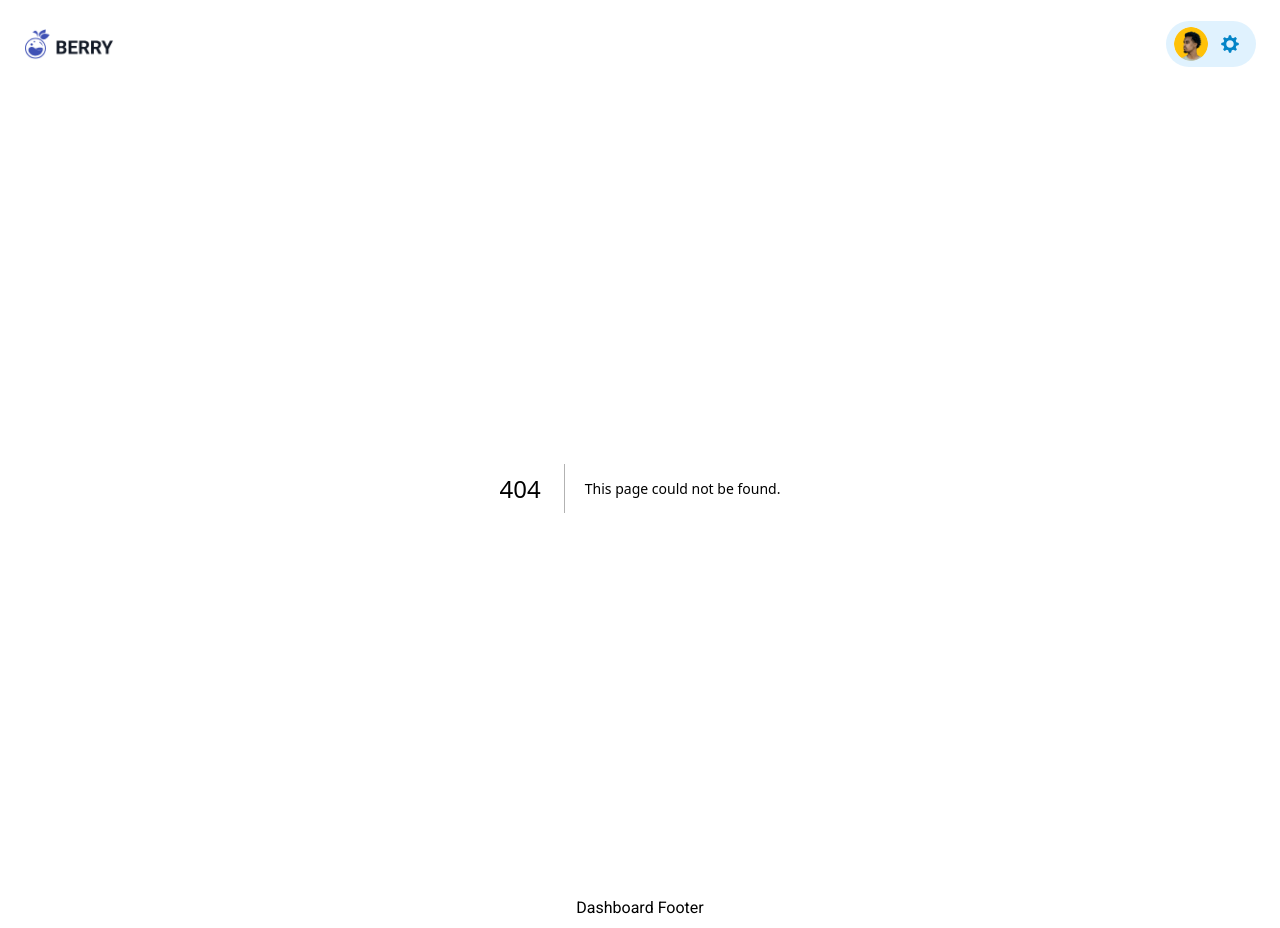
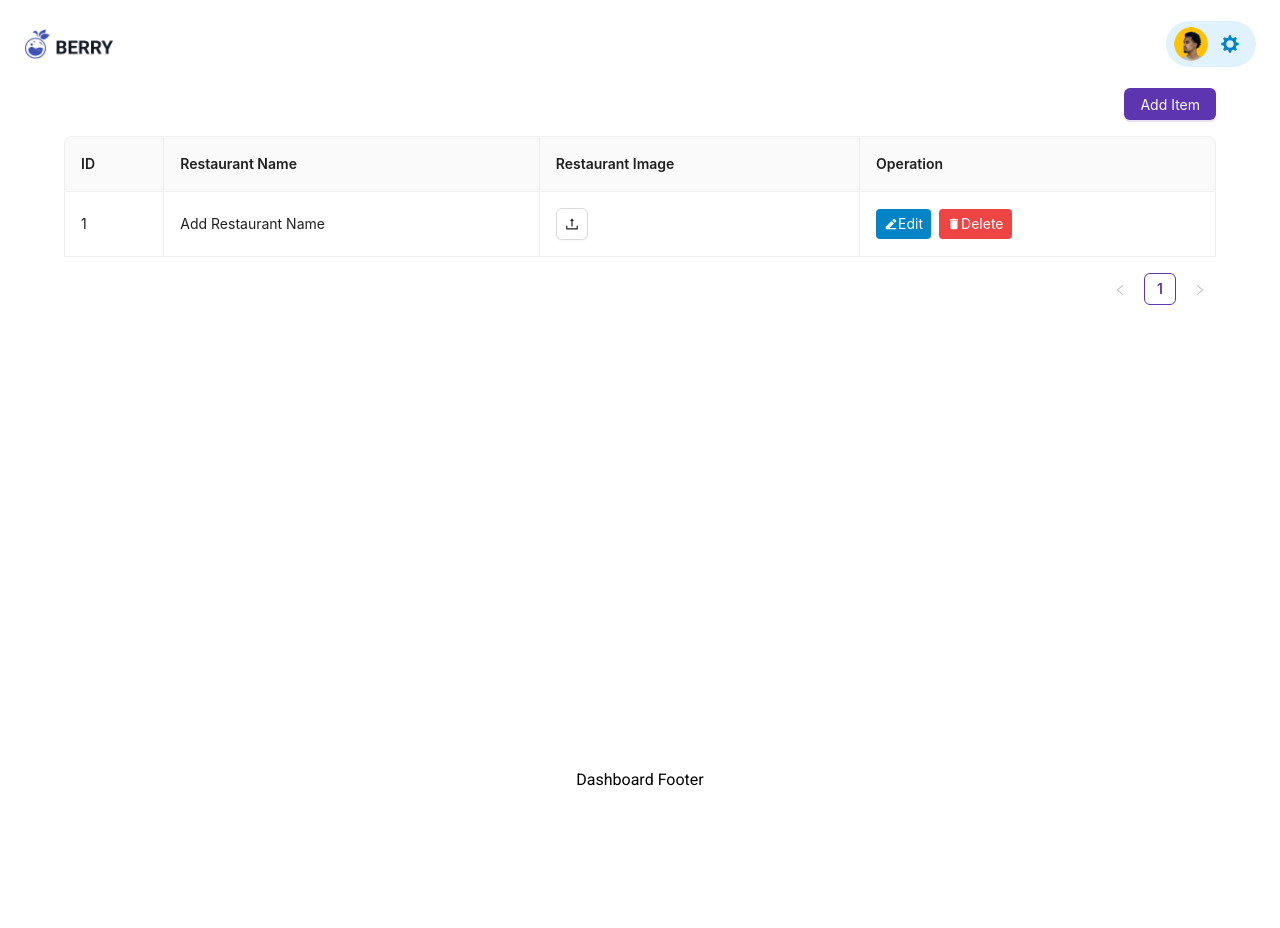
Before and after one commit to rehanmosabbir/codecamprestora.web, a Next.js app: page /dashboard/categories in a window 1280 px wide. Before the commit this address had no page. After the commit the page ends 800 px from the top, so only its background shows below. Built offline with nearby package versions, Linux system fonts and the light colour scheme.

Commit message:
Restaurant Category basic functionality

```diff
--- a/package.json
+++ b/package.json
@@ -11,6 +11,10 @@
   "dependencies": {
     "@ant-design/cssinjs": "^1.18.1",
     "@ant-design/icons": "^5.2.6",
+    "@dnd-kit/core": "^6.1.0",
+    "@dnd-kit/modifiers": "^7.0.0",
+    "@dnd-kit/sortable": "^8.0.0",
+    "@dnd-kit/utilities": "^3.2.2",
     "antd": "^5.12.4",
     "next": "14.0.4",
     "next-auth": "^4.24.5",
--- a/src/components/AuthProvider.tsx
+++ b/src/components/AuthProvider.tsx
@@ -1,5 +1,3 @@
-"use client";
-
 import { SessionProvider } from "next-auth/react";
 import React from "react";
 
--- /dev/null
+++ b/src/components/RestaurantCategoryComponent/RestaurantCategory.tsx
@@ -0,0 +1,366 @@
+import type { DragEndEvent } from "@dnd-kit/core";
+import {
+  DndContext,
+  PointerSensor,
+  useSensor,
+  useSensors,
+} from "@dnd-kit/core";
+import { restrictToVerticalAxis } from "@dnd-kit/modifiers";
+import {
+  arrayMove,
+  SortableContext,
+  useSortable,
+  verticalListSortingStrategy,
+} from "@dnd-kit/sortable";
+import { CSS } from "@dnd-kit/utilities";
+import React, { useState } from "react";
+import {
+  Button,
+  Form,
+  Input,
+  InputNumber,
+  Popconfirm,
+  Table,
+  Typography,
+  Upload,
+} from "antd";
+import { RiEdit2Fill } from "react-icons/ri";
+import { MdDelete } from "react-icons/md";
+import { IoMdSave } from "react-icons/io";
+import { TbPencilCancel } from "react-icons/tb";
+import type { ColumnsType } from "antd/es/table";
+import { UploadOutlined } from "@ant-design/icons";
+
+interface DataType {
+  key: string;
+  name: string;
+  picture: any;
+}
+
+interface EditableCellProps extends React.HTMLAttributes<HTMLElement> {
+  editing: boolean;
+  dataIndex: string;
+  title: any;
+  inputType: "number" | "text";
+  record: DataType;
+  index: number;
+  children: React.ReactNode;
+}
+
+const EditableCell: React.FC<EditableCellProps> = ({
+  editing,
+  dataIndex,
+  title,
+  inputType,
+  record,
+  index,
+  children,
+  ...restProps
+}) => {
+  const inputNode = inputType === "number" ? <InputNumber /> : <Input />;
+
+  return (
+    <td {...restProps}>
+      {editing ? (
+        <Form.Item
+          name={dataIndex}
+          style={{ margin: 0 }}
+          rules={[
+            {
+              required: true,
+              message: `Please Input ${title}!`,
+            },
+          ]}
+        >
+          {inputNode}
+        </Form.Item>
+      ) : (
+        children
+      )}
+    </td>
+  );
+};
+
+interface RowProps extends React.HTMLAttributes<HTMLTableRowElement> {
+  "data-row-key": string;
+}
+
+const Row = (props: RowProps) => {
+  const {
+    attributes,
+    listeners,
+    setNodeRef,
+    transform,
+    transition,
+    isDragging,
+  } = useSortable({
+    id: props["data-row-key"],
+  });
+
+  const style: React.CSSProperties = {
+    ...props.style,
+    transform: CSS.Transform.toString(transform && { ...transform, scaleY: 1 }),
+    transition,
+    ...(isDragging ? { position: "relative", zIndex: 9999 } : {}),
+  };
+
+  return (
+    <tr
+      {...props}
+      ref={setNodeRef}
+      style={style}
+      {...attributes}
+      {...listeners}
+    />
+  );
+};
+
+export const RestaurantCategories: React.FC = () => {
+  const [dataSource, setDataSource] = useState([
+    {
+      key: "1",
+      name: "Add Restaurant Name",
+      picture: "",
+    },
+  ]);
+  const [form] = Form.useForm();
+  const [editingKey, setEditingKey] = useState("");
+
+  const isEditing = (record: DataType) => record.key === editingKey;
+
+  const edit = (record: Partial<DataType> & { key: React.Key }) => {
+    form.setFieldsValue({ name: "", picture: "", ...record });
+    setEditingKey(record.key);
+  };
+
+  const cancel = () => {
+    setEditingKey("");
+  };
+
+  const save = async (key: React.Key) => {
+    try {
+      const row = (await form.validateFields()) as DataType;
+
+      const newData = [...dataSource];
+      const index = newData.findIndex((item) => key === item.key);
+      if (index > -1) {
+        const item = newData[index];
+        newData.splice(index, 1, {
+          ...item,
+          ...row,
+        });
+        setDataSource(newData);
+        setEditingKey("");
+      } else {
+        newData.push(row);
+        setDataSource(newData);
+        setEditingKey("");
+      }
+    } catch (errInfo) {
+      console.log("Validate Failed:", errInfo);
+    }
+  };
+
+  const [count, setCount] = useState<number>(2);
+
+  const handleAdd = () => {
+    const newData: DataType = {
+      key: count.toString(),
+      name: "Add Restaurant Name",
+      picture: "",
+    };
+    setDataSource([...dataSource, newData]);
+    setCount(count + 1);
+  };
+
+  const handleSave = (row: DataType) => {
+    const newData = [...dataSource];
+    const index = newData.findIndex((item) => row.key === item.key);
+    const item = newData[index];
+    newData.splice(index, 1, {
+      ...item,
+      ...row,
+    });
+    setDataSource(newData);
+  };
+
+  const handleDelete = (key: React.Key) => {
+    const newData = dataSource.filter((item) => item.key !== key);
+    setDataSource(newData);
+  };
+
+  const ImageUpload = () => {
+    const handleChange = (info: any) => {
+      if (info.file.status === "done") {
+        console.log("File uploaded successfully: ", info.file.originFileObj);
+      }
+    };
+
+    const customRequest = ({ file, onSuccess }: any) => {
+      setTimeout(() => {
+        onSuccess("ok");
+      }, 0);
+    };
+    return (
+      <Upload
+        customRequest={customRequest}
+        onChange={handleChange}
+        showUploadList={false}
+        beforeUpload={() => false}
+      >
+        <Button icon={<UploadOutlined />} />
+      </Upload>
+    );
+  };
+
+  // : ColumnsType<DataType>
+  const columns = [
+    {
+      title: "ID",
+      dataIndex: "key",
+      editable: false,
+    },
+    {
+      title: "Restaurant Name",
+      dataIndex: "name",
+      editable: true,
+    },
+    {
+      title: "Restaurant Image",
+      dataIndex: "picture",
+      render: () => <ImageUpload />,
+    },
+    {
+      title: "Operation",
+      dataIndex: "operation",
+      render: (_: any, record: DataType) => {
+        const editable = isEditing(record);
+        return editable ? (
+          <span>
+            <Typography.Link
+              onClick={() => save(record.key)}
+              style={{ marginRight: 8 }}
+            >
+              <button className="bg-sky-600 hover:bg-sky-700 active:bg-sky-600 px-2 py-1 rounded text-white transition">
+                <div className="flex items-center">
+                  <IoMdSave />
+                  Save
+                </div>
+              </button>
+            </Typography.Link>
+            <Popconfirm title="Sure to cancel?" onConfirm={cancel}>
+              <button className="bg-red-500 hover:bg-red-500 active:bg-red-500 px-2 py-1 rounded text-white transition">
+                <div className="flex items-center">
+                  <TbPencilCancel />
+                  Cancel
+                </div>
+              </button>
+            </Popconfirm>
+          </span>
+        ) : (
+          <div className="space-x-2">
+            <Typography.Link
+              disabled={editingKey !== ""}
+              onClick={() => edit(record)}
+            >
+              <button className="bg-sky-600 hover:bg-sky-700 active:bg-sky-600 px-2 py-1 rounded text-white transition">
+                <div className="flex items-center">
+                  <RiEdit2Fill />
+                  Edit
+                </div>
+              </button>
+            </Typography.Link>
+            <Popconfirm
+              title={"Sure to Delete?"}
+              onConfirm={() => handleDelete(record.key)}
+            >
+              <button className="bg-red-500 hover:bg-red-500 active:bg-red-500 px-2 py-1 rounded text-white transition">
+                <div className="flex items-center">
+                  <MdDelete />
+                  Delete
+                </div>
+              </button>
+            </Popconfirm>
+          </div>
+        );
+      },
+    },
+  ];
+
+  const mergedColumns = columns.map((col) => {
+    if (!col.editable) {
+      return col;
+    }
+    return {
+      ...col,
+      onCell: (record: DataType) => ({
+        record,
+        inputType: col.dataIndex === "age" ? "number" : "text",
+        dataIndex: col.dataIndex,
+        title: col.title,
+        editing: isEditing(record),
+      }),
+    };
+  });
+
+  const sensors = useSensors(
+    useSensor(PointerSensor, {
+      activationConstraint: {
+        distance: 1,
+      },
+    })
+  );
+
+  const onDragEnd = ({ active, over }: DragEndEvent) => {
+    if (active.id !== over?.id) {
+      setDataSource((previous) => {
+        const activeIndex = previous.findIndex((i) => i.key === active.id);
+        const overIndex = previous.findIndex((i) => i.key === over?.id);
+        return arrayMove(previous, activeIndex, overIndex);
+      });
+    }
+  };
+
+  return (
+    <div className="">
+      <Button
+        onClick={handleAdd}
+        type="primary"
+        style={{ float: "right", margin: "0px 64px 16px" }}
+      >
+        Add Item
+      </Button>
+      <DndContext
+        sensors={sensors}
+        modifiers={[restrictToVerticalAxis]}
+        onDragEnd={onDragEnd}
+      >
+        <SortableContext
+          // rowKey array
+          items={dataSource.map((i) => i.key)}
+          strategy={verticalListSortingStrategy}
+        >
+          <Form form={form} component={false}>
+            <Table
+              className="mx-16"
+              components={{
+                body: {
+                  row: Row,
+                  cell: EditableCell,
+                },
+              }}
+              bordered
+              rowKey="key"
+              columns={mergedColumns}
+              dataSource={dataSource}
+              rowClassName={"editable-row"}
+              pagination={{
+                onChange: cancel,
+              }}
+            />
+          </Form>
+        </SortableContext>
+      </DndContext>
+    </div>
+  );
+};
--- /dev/null
+++ b/src/pages/dashboard/categories.tsx
@@ -0,0 +1,7 @@
+import { RestaurantCategories } from "@/components/RestaurantCategoryComponent/RestaurantCategory";
+
+const categories = () => {
+  return <RestaurantCategories />;
+};
+
+export default categories;
```
Also changed, not shown: 1 other file (tests, documents, lock files or other folders).
